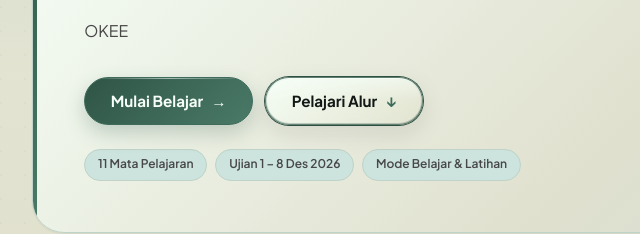
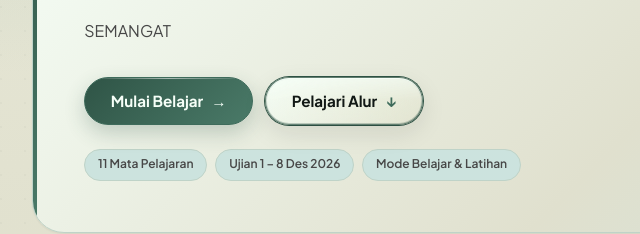
Before and after one commit to Amimir10/latihan-toi, a plain HTML site: page index.html in a window 1280 px wide. Shown: the part 234-468 px from the top of the page, 0-640 px from the left. Drawn offline with nearby package versions, Linux system fonts and the light colour scheme.

Commit message:
Add files via upload

```diff
--- a/index.html
+++ b/index.html
@@ -62,7 +62,7 @@
 
           </div>
           <h2 class="landing-title" data-reveal="up">Materi&nbsp;&amp; Latihan Soal&nbsp;</h2>
-          <p class="landing-lead" data-reveal="up">OKEE</p>
+          <p class="landing-lead" data-reveal="up">SEMANGAT</p>
           <div class="landing-actions">
             <button id="landingStartBtn" class="landing-cta" type="button">Mulai Belajar <span aria-hidden="true">→</span></button>
             <button class="landing-secondary glass" type="button" data-flow-scroll="panduan">Pelajari Alur</button>
```
